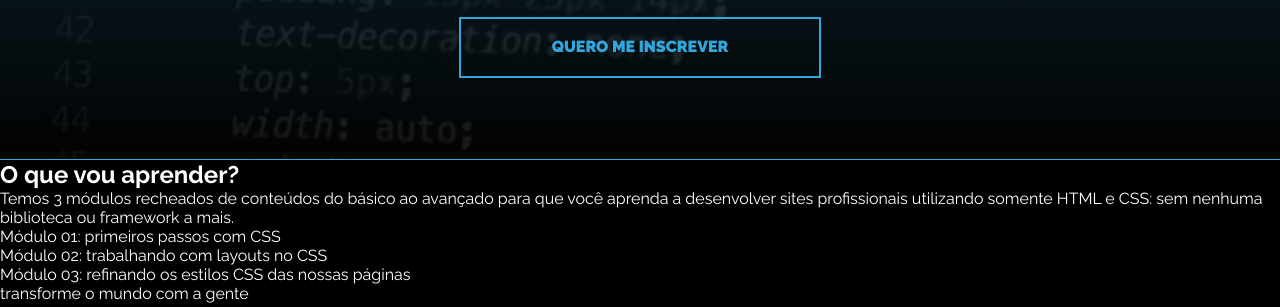
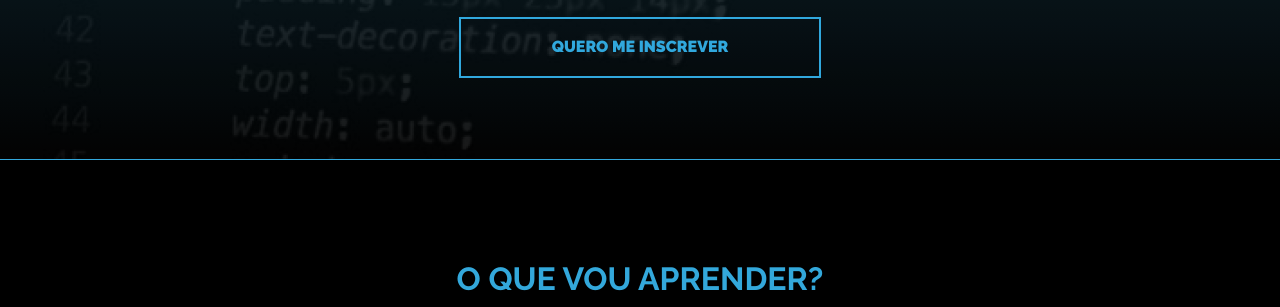
Before and after one commit to giovanesouza/trilha-css-desafio-dio, a plain HTML site: page index.html in a window 1280 px wide. Shown: the part 445-752 px from the top of the page. Drawn offline with Linux system fonts and the light colour scheme.

Commit message:
style: section 1

```diff
--- a/assets/css/style.css
+++ b/assets/css/style.css
@@ -106,3 +106,52 @@ body {
     padding: 1.9rem 9.1rem;
     margin: 2rem 0;
 }
+
+
+/* MAIN */
+/* Seção 1 */
+main #course-content {
+    width: 79.2rem;
+    margin: 0 auto;
+
+    display: flex;
+    flex-direction: column;
+    justify-content: center;
+    align-items: center;
+    padding: 10rem 0;
+}
+
+main #course-content h2 {
+    width: max-content;
+    color: #33A8DB;
+    font-size: 3.2rem;
+    font-weight: 700;
+    text-transform: uppercase;
+    line-height: 3.757rem;
+
+    margin-bottom: 2rem;
+}
+
+main #course-content p {
+    font-size: 1.6rem;
+    font-weight: 400;
+    text-align: center;
+}
+
+.module-list .module {
+    max-width: 100%;
+    background-color: #252525;
+    font-size: 1.6rem;
+    text-align: center;
+    border: .1rem solid #33A8DB;
+    border-radius: 5.7rem;
+
+    box-shadow: inset -0.2rem .6rem .5rem #000;
+
+    padding: 1.6rem 12.7rem;
+    margin-top: 2rem;
+}
+
+.module-list .module span {
+    color: #33A8DB;
+}
--- a/index.html
+++ b/index.html
@@ -34,13 +34,13 @@
 
             <div class="module-list">
                 <div class="module">
-                    <span>Módulo 01: primeiros passos com CSS</span>
+                    <span>Módulo 01:</span> primeiros passos com CSS
                 </div>
                 <div class="module">
-                    <span>Módulo 02: trabalhando com layouts no CSS</span>
+                    <span>Módulo 02:</span> trabalhando com layouts no CSS
                 </div>
                 <div class="module">
-                    <span>Módulo 03: refinando os estilos CSS das nossas páginas</span>
+                    <span>Módulo 03:</span> refinando os estilos CSS das nossas páginas
                 </div>
             </div>
 
```
